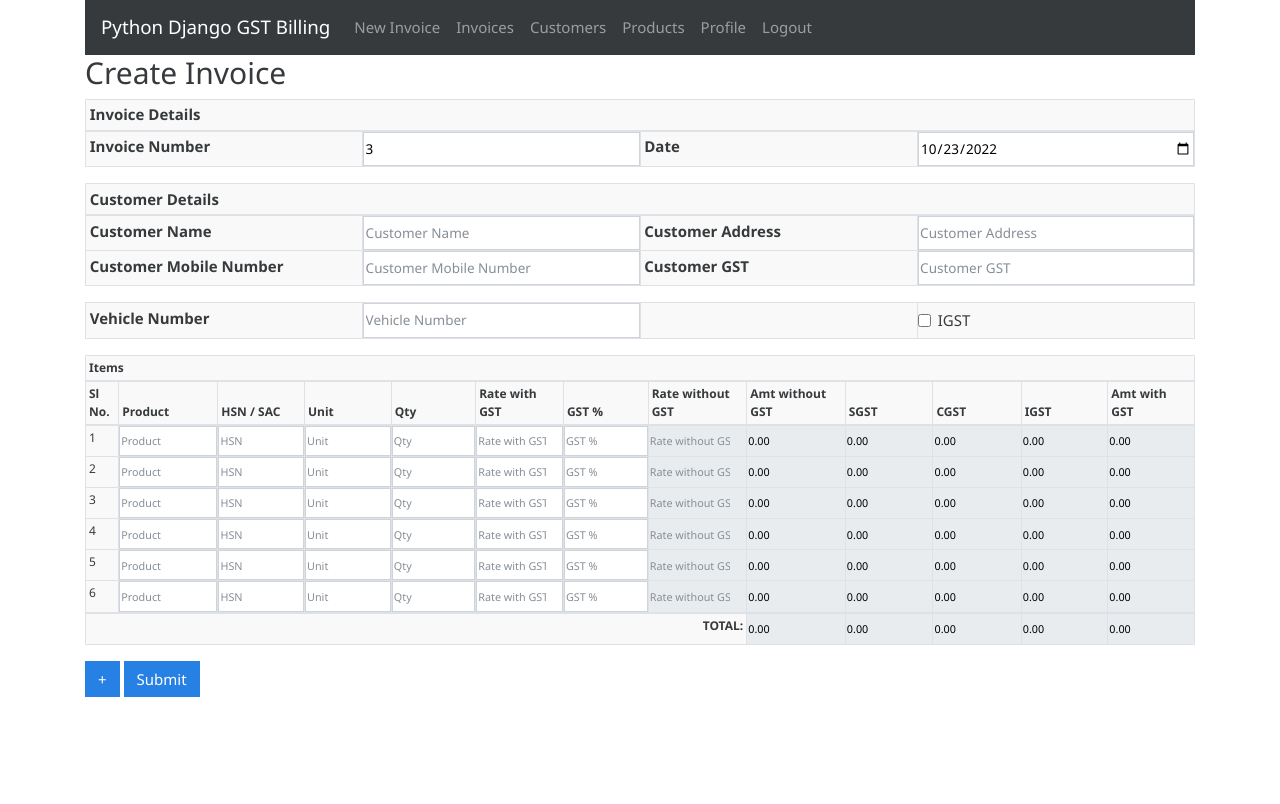
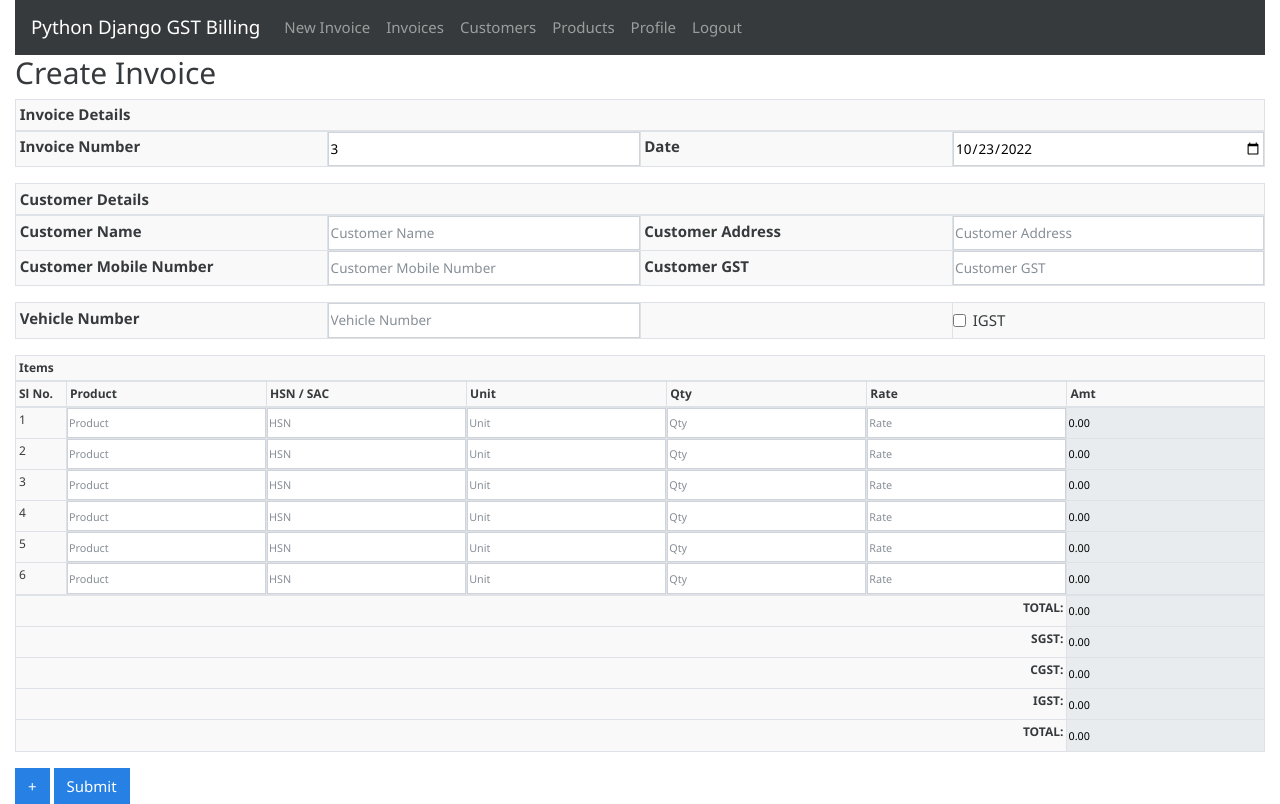
Before and after one commit to rushabhgandhi13/tarun-bill-2.0, a Django app: page /invoices/new in a window 1280 px wide. Before the commit the page ends 697 px from the top, so only its background shows below. Run offline with Django 3.2, Linux system fonts and the light colour scheme; a user stored in the database is signed in; data comes from the database, SQL or seed files in the repository; some libraries are stand-ins or nearby versions.

Commit message:
invoice create fixed

```diff
--- a/gstbillingapp/forms.py
+++ b/gstbillingapp/forms.py
@@ -13,7 +13,7 @@ class CustomerForm(ModelForm):
 class ProductForm(ModelForm):
      class Meta:
          model = Product
-         fields = ['product_name', 'product_hsn', 'product_unit', 'product_gst_percentage', 'product_rate_with_gst']
+         fields = ['product_name', 'product_hsn', 'product_unit', 'product_rate']
 
 
 class UserProfileForm(ModelForm):
--- a/gstbillingapp/models.py
+++ b/gstbillingapp/models.py
@@ -1,3 +1,4 @@
+from email.policy import default
 from django.db import models
 from django.contrib.auth.models import User
 
@@ -46,11 +47,10 @@ class Invoice(models.Model):
 
 
 class Product(models.Model):
-    user = models.ForeignKey(User, null=True, blank=True, on_delete=models.SET_NULL)
+    item_code = models.CharField(max_length=200,null=True, default="-")
     product_name = models.CharField(max_length=200)
     product_hsn = models.CharField(max_length=50, null=True, blank=True)
     product_unit = models.CharField(max_length=50)
-    product_gst_percentage = models.FloatField()
-    product_rate_with_gst = models.FloatField()
+    product_rate = models.FloatField()
     def __str__(self):
         return str(self.product_name)
--- a/gstbillingapp/static/gstbillingapp/js/main.js
+++ b/gstbillingapp/static/gstbillingapp/js/main.js
@@ -35,31 +35,38 @@ function update_invoice_totals() {
     });
     $('input[name=invoice-total-amt-without-gst]').val(sum_amt_without_gst.toFixed(2));
 
-    // amount sgst
-    sum_amt_sgst = 0
-    $('input[name=invoice-amt-sgst]').each(function(){
-        sum_amt_sgst += parseFloat($(this).val());
-    });
+    if($('input[name=igstcheck]').is(':checked')){
+
+        sum_amt_sgst = 0
     $('input[name=invoice-total-amt-sgst]').val(sum_amt_sgst.toFixed(2));
 
     // amount cgst
     sum_amt_cgst = 0
-    $('input[name=invoice-amt-cgst]').each(function(){
-        sum_amt_cgst += parseFloat($(this).val());
-    });
+    $('input[name=invoice-total-amt-cgst]').val(sum_amt_cgst.toFixed(2));
+
+    // amount igst
+    sum_amt_igst = sum_amt_without_gst*0.18
+    $('input[name=invoice-total-amt-igst]').val(sum_amt_igst.toFixed(2));
+
+    }
+
+    else{
+        // amount sgst
+    sum_amt_sgst = sum_amt_without_gst*0.09
+    $('input[name=invoice-total-amt-sgst]').val(sum_amt_sgst.toFixed(2));
+
+    // amount cgst
+    sum_amt_cgst = sum_amt_without_gst*0.09
     $('input[name=invoice-total-amt-cgst]').val(sum_amt_cgst.toFixed(2));
 
     // amount igst
     sum_amt_igst = 0
-    $('input[name=invoice-amt-igst]').each(function(){
-        sum_amt_igst += parseFloat($(this).val());
-    });
     $('input[name=invoice-total-amt-igst]').val(sum_amt_igst.toFixed(2));
 
-    sum_amt_with_gst = 0
-    $('input[name=invoice-amt-with-gst]').each(function(){
-        sum_amt_with_gst += parseFloat($(this).val());
-    });
+    }
+
+
+    sum_amt_with_gst = sum_amt_without_gst*1.18
     $('input[name=invoice-total-amt-with-gst]').val(sum_amt_with_gst.toFixed(2));
 
 }
@@ -69,7 +76,7 @@ function update_invoice_totals() {
 
 function initialize_auto_calculation(){
     update_amounts($('#invoice-form-items-table-body input[name=invoice-qty]:first'));
-    $('input[name=invoice-qty], input[name=invoice-gst-percentage], input[name=invoice-rate-with-gst]').change(function (){
+    $('input[name=invoice-qty],  input[name=invoice-rate-without-gst]').change(function (){
         update_amounts($(this));
     });
 }
@@ -77,42 +84,40 @@ function initialize_auto_calculation(){
 function update_amounts(element){
     var product = element.parent().parent().find('input[name=invoice-product]').val();
     var qty = parseInt(element.parent().parent().find('input[name=invoice-qty]').val());
-    var rate_with_gst = parseFloat(element.parent().parent().find('input[name=invoice-rate-with-gst]').val());
-    var gst_percentage = parseFloat(element.parent().parent().find('input[name=invoice-gst-percentage]').val());
+    var rate_without_gst = 0
+    rate_without_gst = parseFloat(element.parent().parent().find('input[name=invoice-rate-without-gst]').val());
+    // var gst_percentage = 18/
 
-    var rate_without_gst = (rate_with_gst * 100.0) / (100.0 + gst_percentage);
+    // var rate_without_gst = (rate_with_gst * 100.0) / (100.0 + gst_percentage);
     var amt_without_gst = rate_without_gst * qty;
 
-    var sgst;
-    var cgst;
-    var igst;
+    // var sgst;
+    // var cgst;
+    // var igst;
     if(product == ""){
-        sgst = 0;
-        cgst = 0;
-        igst = 0;
         amt_without_gst = 0;
     }
-    else {
-        if($('input[name=igstcheck]').is(':checked')){
-            sgst = 0;
-            cgst = 0;
-            igst = amt_without_gst * gst_percentage / 100;
-        }
-        else {
-            sgst = amt_without_gst * gst_percentage / 200;
-            cgst = amt_without_gst * gst_percentage / 200;
-            igst = 0;
+    // else {
+    //     if($('input[name=igstcheck]').is(':checked')){
+    //         sgst = 0;
+    //         cgst = 0;
+    //         igst = amt_without_gst * gst_percentage / 100;
+    //     }
+    //     else {
+    //         sgst = amt_without_gst * gst_percentage / 200;
+    //         cgst = amt_without_gst * gst_percentage / 200;
+    //         igst = 0;
 
-        }
-    }
-    var amt_with_gst = amt_without_gst + cgst + sgst + igst;
+    //     }
+    // }
+    // var amt_with_gst = amt_without_gst + cgst + sgst + igst;
 
     element.parent().parent().find('input[name=invoice-rate-without-gst]').val(rate_without_gst.toFixed(2));
     element.parent().parent().find('input[name=invoice-amt-without-gst]').val(amt_without_gst.toFixed(2));
-    element.parent().parent().find('input[name=invoice-amt-sgst]').val(sgst.toFixed(2));
-    element.parent().parent().find('input[name=invoice-amt-cgst]').val(cgst.toFixed(2));
-    element.parent().parent().find('input[name=invoice-amt-igst]').val(igst.toFixed(2));
-    element.parent().parent().find('input[name=invoice-amt-with-gst]').val(amt_with_gst.toFixed(2));
+    // element.parent().parent().find('input[name=invoice-amt-sgst]').val(sgst.toFixed(2));
+    // element.parent().parent().find('input[name=invoice-amt-cgst]').val(cgst.toFixed(2));
+    // element.parent().parent().find('input[name=invoice-amt-igst]').val(igst.toFixed(2));
+    // element.parent().parent().find('input[name=invoice-amt-with-gst]').val(amt_with_gst.toFixed(2));
 
     update_invoice_totals();
 
@@ -206,7 +211,7 @@ var selected_item_input;
 function product_result_to_domstr(result) {
     var domstr = "<div class='product-search-result' data-product='" + JSON.stringify(result) + "'>"+
     "<div>"+ result['product_name'] + "</div>" +
-    "<div>"+ result['product_hsn'] + " | " + result['product_unit'] + " | " + result['product_gst_percentage'] +
+    "<div>"+ result['product_hsn'] + " | " + result['product_unit'] + " | " + result['product_rate'] +
     "</div>";
      return domstr;
 }
@@ -217,7 +222,7 @@ function product_result_click() {
     selected_item_input.val(product_data_json['product_name']);
     selected_item_input.parent().parent().find('input[name=invoice-hsn]').val(product_data_json['product_hsn']);
     selected_item_input.parent().parent().find('input[name=invoice-unit]').val(product_data_json['product_unit']);
-    selected_item_input.parent().parent().find('input[name=invoice-rate-with-gst]').val(product_data_json['product_rate_with_gst']);
+    selected_item_input.parent().parent().find('input[name=invoice-rate-without-gst]').val(product_data_json['product_rate']);
     selected_item_input.parent().parent().find('input[name=invoice-gst-percentage]').val(product_data_json['product_gst_percentage']);
 
     // $('#customer-address-input').val(customer_data_json['customer_address']);
--- a/gstbillingapp/templates/gstbillingapp/base.html
+++ b/gstbillingapp/templates/gstbillingapp/base.html
@@ -32,7 +32,7 @@
 
 <body>
 
-	<div class="container">
+	<div class="container-fluid">
 		<!-- Content here -->
 
 		{% include "gstbillingapp/navbar.html" %}
--- a/gstbillingapp/templates/gstbillingapp/invoice_create.html
+++ b/gstbillingapp/templates/gstbillingapp/invoice_create.html
@@ -81,16 +81,9 @@
 				<th scope="col">HSN / SAC</th>
 				<th scope="col">Unit</th>
 				<th scope="col">Qty</th>
-				<th scope="col">Rate with GST</th>
-				<th scope="col">GST %</th>
-				<th scope="col">Rate without GST</th>
+				<th scope="col">Rate</th>
+				<th scope="col">Amt</th>
 
-
-				<th scope="col">Amt without GST</th>
-				<th scope="col">SGST</th>
-				<th scope="col">CGST</th>
-				<th scope="col">IGST</th>
-				<th scope="col">Amt with GST</th>
 
 			</tr>
 		</thead>
@@ -101,25 +94,30 @@
 				<td class="form-input-td"><input name="invoice-hsn" type="text" class="form-control" placeholder="HSN"></td>
 				<td class="form-input-td"><input name="invoice-unit" type="text" class="form-control" placeholder="Unit"></td>
 				<td class="form-input-td"><input name="invoice-qty" type="number" step="any" class="form-control" placeholder="Qty"></td>
-				<td class="form-input-td"><input name="invoice-rate-with-gst" type="number" step="any" class="form-control" placeholder="Rate with GST"></td>
-				<td class="form-input-td"><input name="invoice-gst-percentage" type="number" step="any" class="form-control" placeholder="GST %"></td>
+				<td class="form-input-td"><input name="invoice-rate-without-gst" type="number" step="any" class="form-control" placeholder="Rate" ></td>
+				<td class="form-input-td"><input name="invoice-amt-without-gst" type="number" step="any" class="form-control" placeholder="Amount" readonly></td>
 
-
-				<td class="form-input-td"><input name="invoice-rate-without-gst" type="number" step="any" class="form-control" placeholder="Rate without GST" readonly></td>
-				<td class="form-input-td"><input name="invoice-amt-without-gst" type="number" step="any" class="form-control" readonly></td>
-				<td class="form-input-td"><input name="invoice-amt-sgst" type="number" step="any" class="form-control" readonly></td>
-				<td class="form-input-td"><input name="invoice-amt-cgst" type="number" step="any" class="form-control" readonly></td>
-				<td class="form-input-td"><input name="invoice-amt-igst" type="number" step="any" class="form-control" readonly></td>
-				<td class="form-input-td"><input name="invoice-amt-with-gst" type="number" step="any" class="form-control" readonly></td>
 			</tr>
 		</tbody>
 
 		<tr>
-			<td colspan="8" class="text-right"><strong>TOTAL:</strong></td>
+			<td colspan="6" class="text-right"><strong>TOTAL:</strong></td>
 			<td class="form-input-td"><input name="invoice-total-amt-without-gst" type="number" step="any" class="form-control" readonly></td>
+		</tr>
+		<tr>
+			<td colspan="6" class="text-right"><strong>SGST:</strong></td>
 			<td class="form-input-td"><input name="invoice-total-amt-sgst" type="number" step="any" class="form-control" readonly></td>
+		</tr>
+		<tr>
+			<td colspan="6" class="text-right"><strong>CGST:</strong></td>
 			<td class="form-input-td"><input name="invoice-total-amt-cgst" type="number" step="any" class="form-control" readonly></td>
+		</tr>
+		<tr>
+			<td colspan="6" class="text-right"><strong>IGST:</strong></td>
 			<td class="form-input-td"><input name="invoice-total-amt-igst" type="number" step="any" class="form-control" readonly></td>
+		</tr>
+		<tr>
+			<td colspan="6" class="text-right"><strong>TOTAL:</strong></td>
 			<td class="form-input-td"><input name="invoice-total-amt-with-gst" type="number" step="any" class="form-control" readonly></td>
 		</tr>
 
--- a/gstbillingapp/templates/gstbillingapp/products.html
+++ b/gstbillingapp/templates/gstbillingapp/products.html
@@ -30,8 +30,8 @@
 				<tr>
 	 				<td>{{product.product_name}}</td>
 	 				<td>{{product.product_hsn}}</td>
-	 				<td>{{product.product_rate_with_gst}}</td>
-	 				<td>{{product.product_gst_percentage}}</td>
+	 				<td>{{product.product_rate}}</td>
+	 				{% comment %} <td>{{product.product_gst_percentage}}</td> {% endcomment %}
 	 				<td><a href="{% url 'product_edit' product.id %}"><button type="button" class="btn btn-primary">Edit</button></a></td>
 	 				<td><button type="button" class="btn btn-danger" data-toggle="modal" data-target="#productDeleteModal" data-product-id="{{product.id}}" data-product-name="{{product.product_name}}">Delete</button></td>
 				</tr>
--- a/gstbillingapp/views.py
+++ b/gstbillingapp/views.py
@@ -21,7 +21,6 @@ from .models import UserProfile
 
 from .utils import invoice_data_validator
 from .utils import invoice_data_processor
-from .utils import update_products_from_invoice
 
 from .forms import CustomerForm
 from .forms import ProductForm
@@ -161,7 +160,7 @@ def invoice_create(request):
             customer.save()
 
         # save product
-        update_products_from_invoice(invoice_data_processed, request)
+        # update_products_from_invoice(invoice_data_processed, request)
 
 
         # save invoice
```
Also changed, not shown: gstbillingapp/templates/gstbillingapp/product_edit.html (+2 -5 lines), gstbillingapp/utils.py (+21 -22 lines), gstbillingapp/migrations/0013_auto_20221022_2339.py (added), gstbillingapp/migrations/0014_product_item_code.py (added), gstbillingdb.sqlite3.
